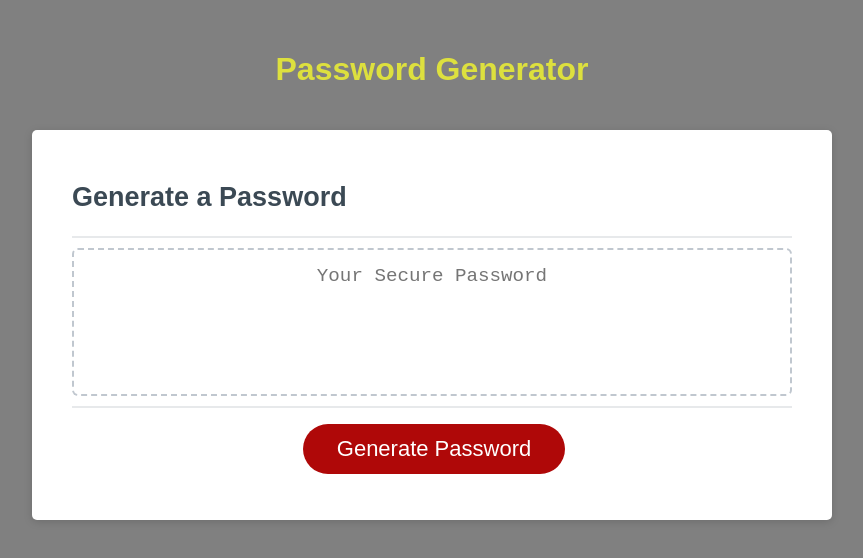
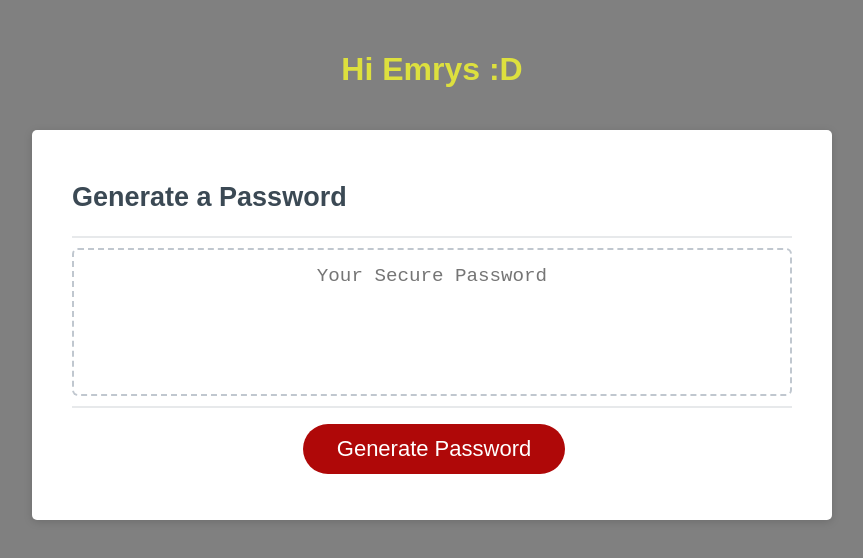
Before and after one commit to mcastro24/mcastro24.passwordGen, a plain HTML site: page index.html in a window 1280 px wide. Shown: the whole page, without its empty margins (208-1071 px from the left). Drawn offline with Linux system fonts and the light colour scheme.

Commit message:
Update index.html

```diff
--- a/index.html
+++ b/index.html
@@ -10,7 +10,7 @@
   <body>
     <div class="wrapper">
       <header>
-        <h1>Password Generator</h1>
+        <h1>Hi Emrys :D</h1>
       </header>
       <div class="card">
         <div class="card-header">
```
